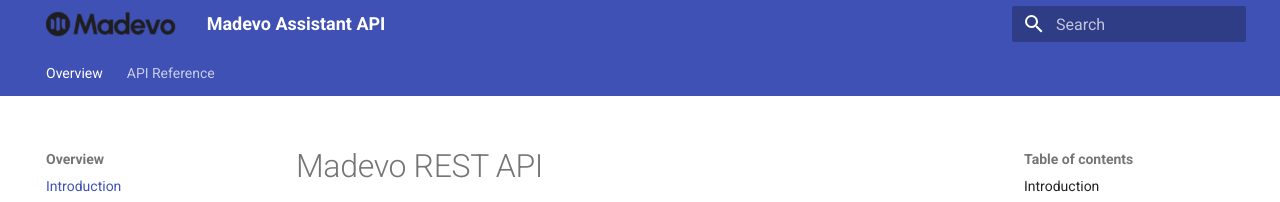
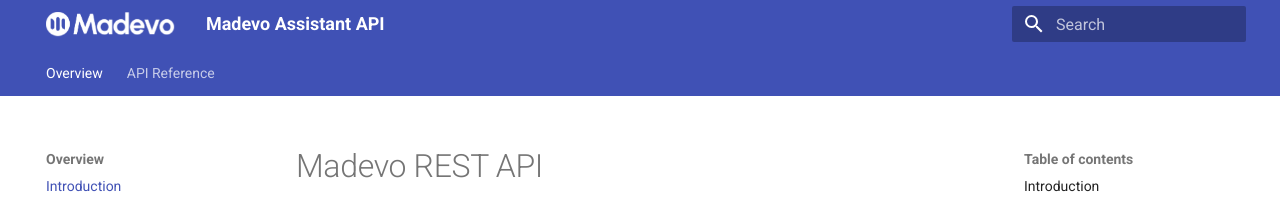
Before and after one commit to madevo-io/api-docs, an MkDocs documentation site: the page built from docs/index.md, in a window 1280 px wide. Shown: the top 202 px of the page. Built offline with MkDocs 1.6.1 and Material for MkDocs 9.7.7, drawn with Linux system fonts in a browser that asks for light colours.

Commit message:
Change logo in mkdocs configuration

```diff
--- a/mkdocs.yml
+++ b/mkdocs.yml
@@ -5,7 +5,7 @@ site_url: https://madevo.github.io/madevo-assistant-api-docs/
 theme:
   name: material
   language: en
-  logo: assets/MadevoLogo.png
+  logo: assets/white.png
 
   features:
     - navigation.tabs
```
